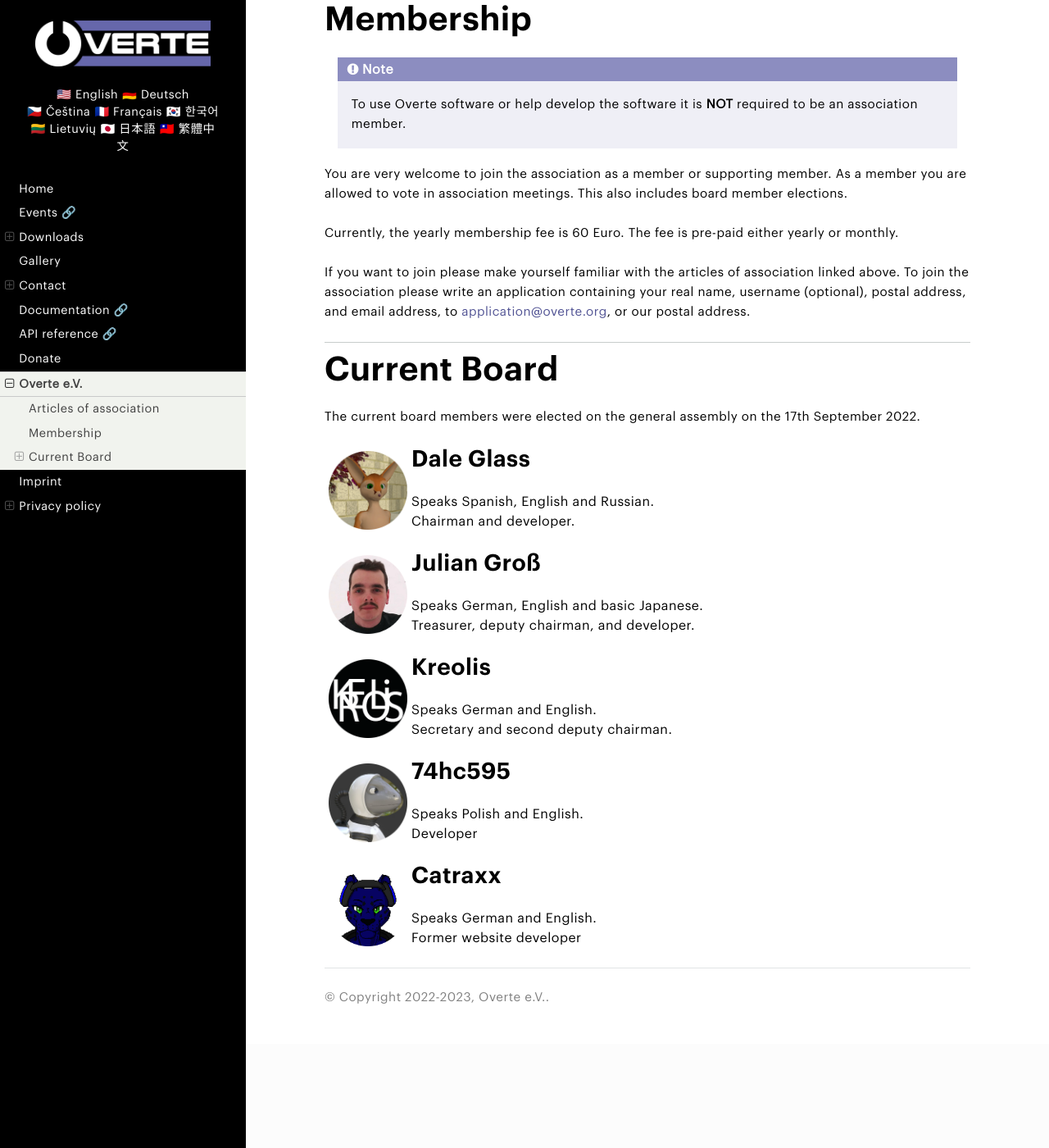
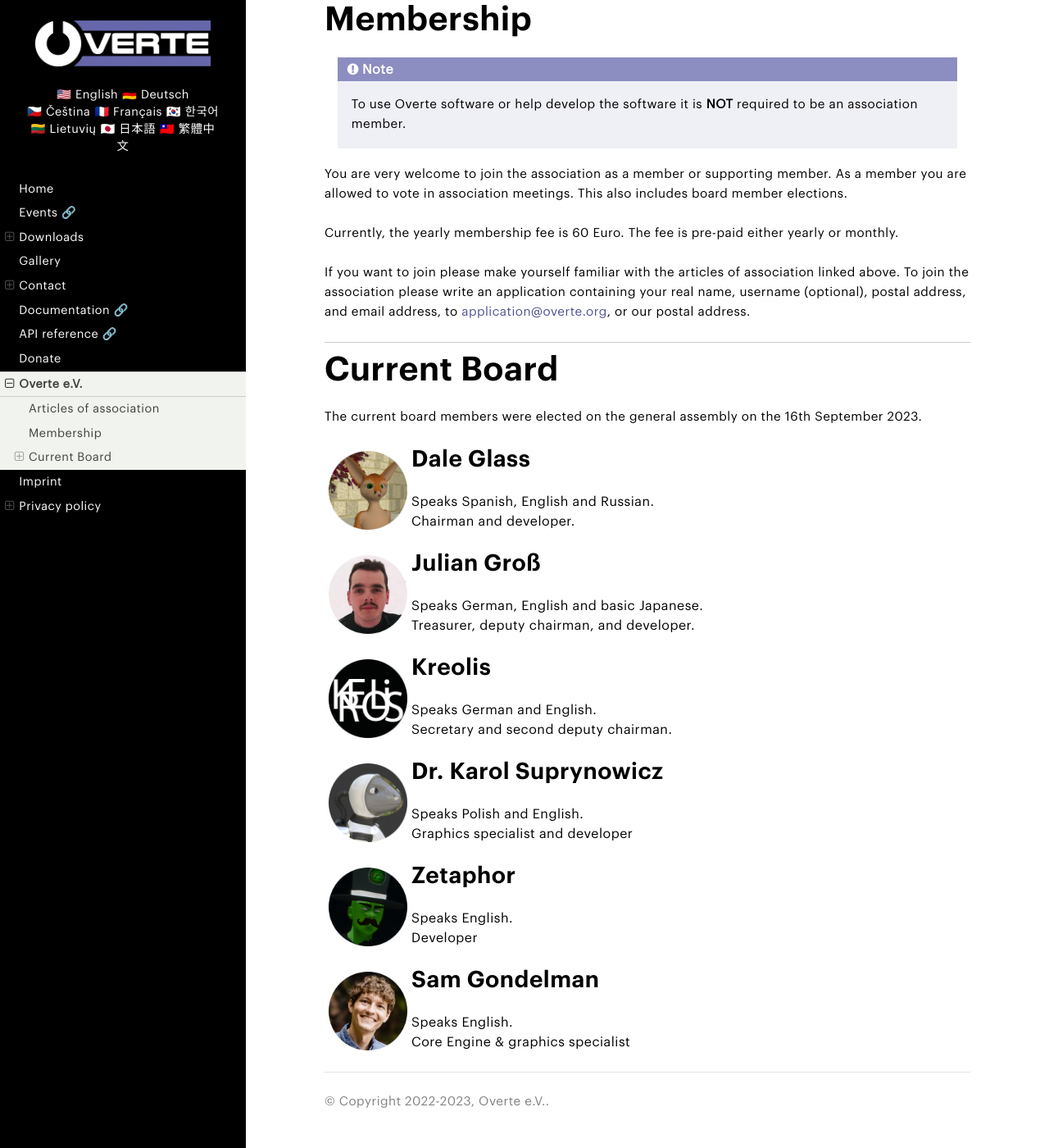
Before and after one commit to overte-org/overte-website-sphinx, a Sphinx documentation site: the page built from source/overte_ev.rst, in a window 1280 px wide and 1400 px high, scrolled down 669 px. Shown: the whole window at 82% size. Built offline with Sphinx 7.4.7 and the Read the Docs theme 2.0.0, drawn with Linux system fonts in a browser that asks for light colours.

Commit message:
Update list of board members.

```diff
--- a/source/overte_ev.rst
+++ b/source/overte_ev.rst
@@ -43,7 +43,7 @@
 Current Board
 -------------
 
-The current board members were elected on the general assembly on the 17th September 2022.
+The current board members were elected on the general assembly on the 16th September 2023.
 
 |Dale_Glass| Dale Glass
 ~~~~~~~~~~~~~~~~~~~~~~~
@@ -75,21 +75,31 @@
     :width: 96
 
 
-|74hc595| 74hc595
-~~~~~~~~~~~~~~~~~
+|Karol_Suprynowicz| Dr. Karol Suprynowicz
+~~~~~~~~~~~~~~~~~~~~~~~~~~~~~~~~~~~~~~~~~
 | Speaks Polish and English.
-| Developer
+| Graphics specialist and developer
 
-.. |74hc595| image:: _images/board/74hc595.png
+.. |Karol_Suprynowicz| image:: _images/board/Karol_Suprynowicz.png
     :class: inline2
     :width: 96
 
 
-|Catraxx| Catraxx
-~~~~~~~~~~~~~~~~~
-| Speaks German and English.
-| Former website developer
+|Zetaphor| Zetaphor
+~~~~~~~~~~~~~~~~~~~
+| Speaks English.
+| Developer
 
-.. |Catraxx| image:: _images/board/Catraxx.png
+.. |Zetaphor| image:: _images/board/Zetaphor.png
     :class: inline2
     :width: 96
+
+
+|Sam_Gondelman| Sam Gondelman
+~~~~~~~~~~~~~~~~~~~~~~~~~~~~~
+| Speaks English.
+| Core Engine & graphics specialist
+
+.. |Sam_Gondelman| image:: _images/board/Sam_Gondelman.png
+    :class: inline2
+    :width: 96
```
Also changed, not shown: source/_images/board/Catraxx.png (deleted), source/_images/board/Karol_Suprynowicz.png (renamed from source/_images/board/74hc595.png), source/_images/board/Sam_Gondelman.png (added), source/_images/board/Zetaphor.png (added).
